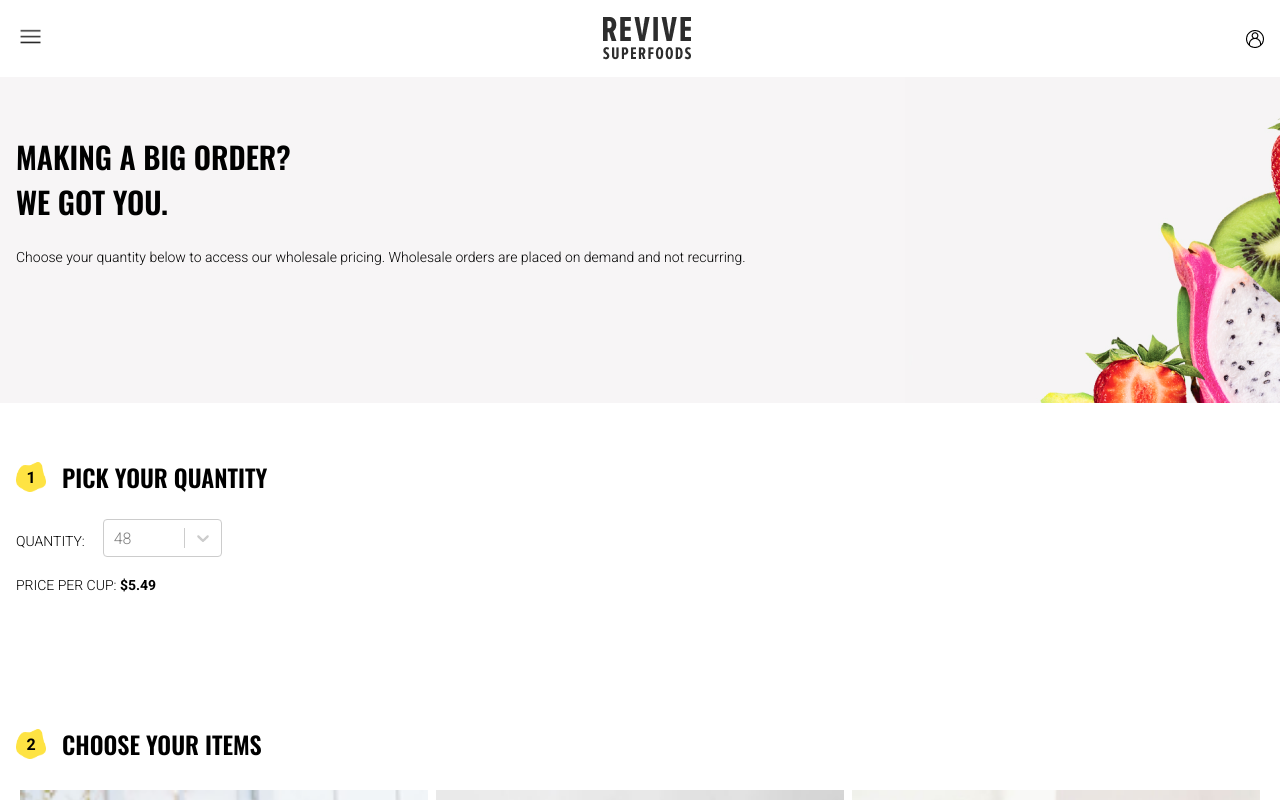
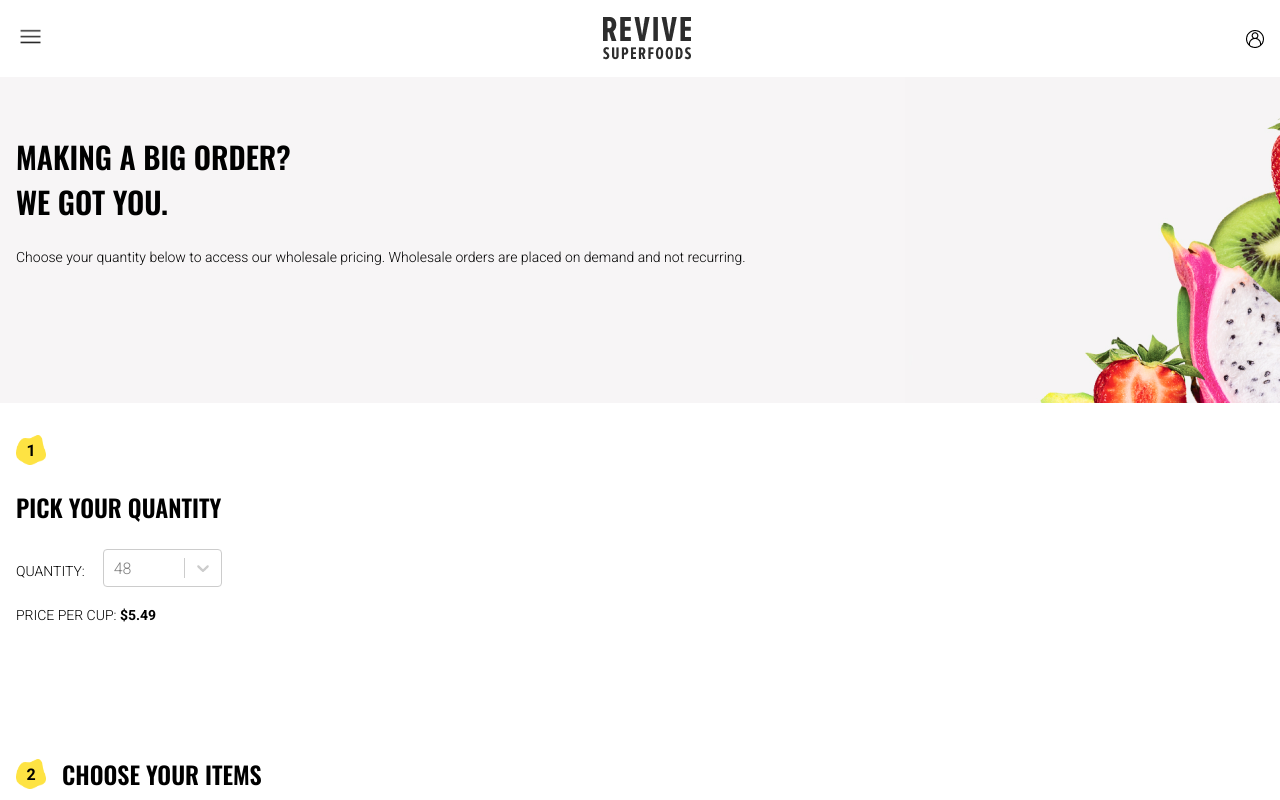
Before and after one commit to ngunner15/revive-assignment, a React (Create React App) app: page / in a window 1280 px wide. Shown: the top 800 px of the page. Built offline with nearby package versions, Linux system fonts and the light colour scheme.

Commit message:
Change classname

```diff
--- a/src/components/Selection.jsx
+++ b/src/components/Selection.jsx
@@ -23,7 +23,7 @@
 
   return (
     <div className="selection">
-      <div className="title">
+      <div className="selection-title">
         <Number number="1" className="number" />
         <h3>PICK YOUR QUANTITY</h3>
       </div>
```
